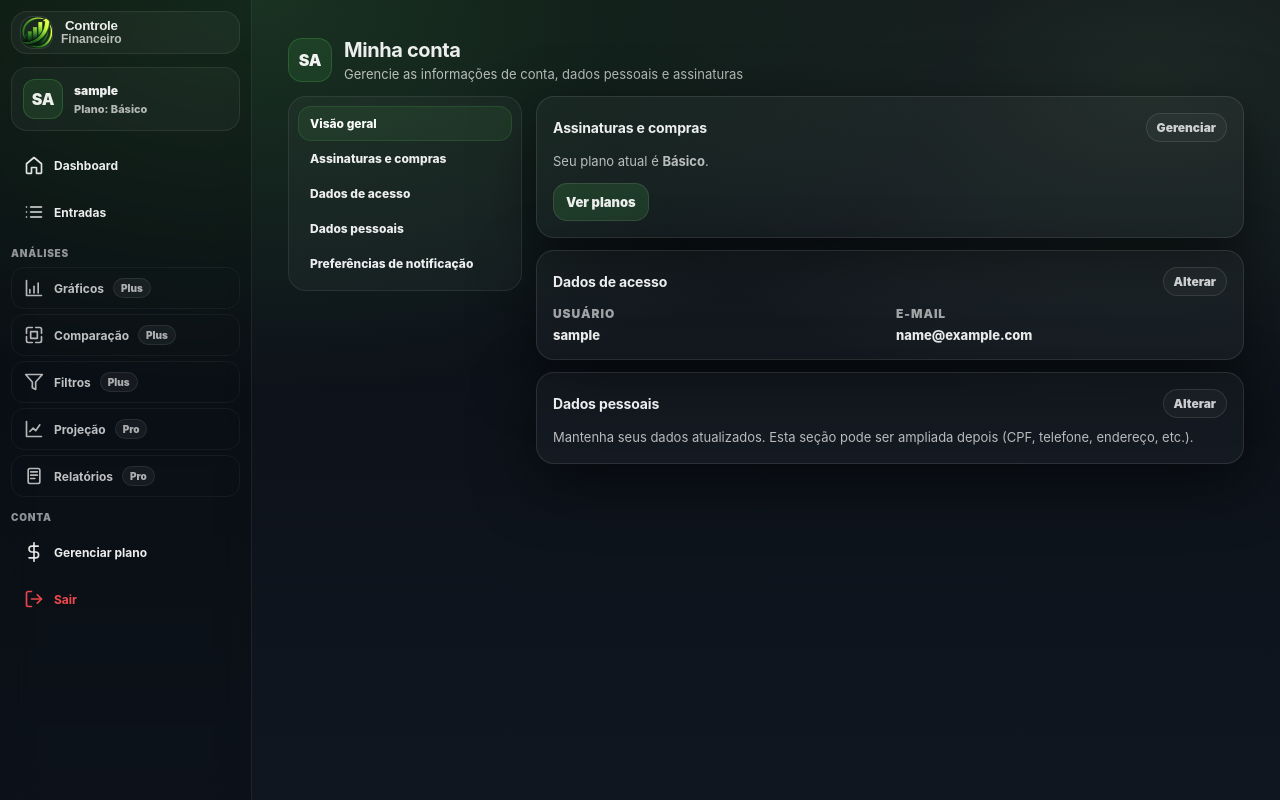
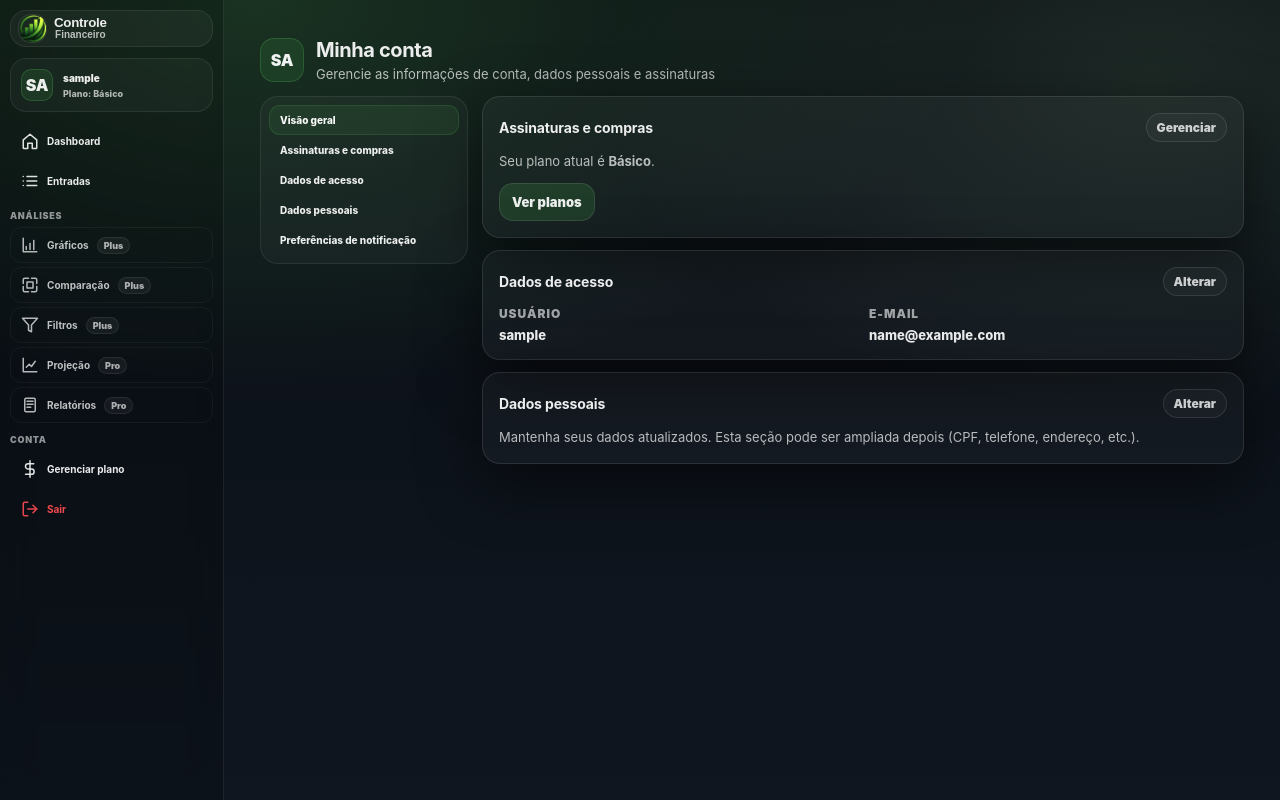
Before and after one commit to RonnyGuilherme1/projeto_orcamento_atualizado_v1, a Flask app: page /app/account in a window 1280 px wide. Run offline with Flask 3, Linux system fonts and the light colour scheme; a user stored in the database is signed in; tables that the repository leaves empty hold one stand-in row (values such as "Sample post").

Commit message:
menu diminuido em 20%

```diff
--- a/static/css/account.css
+++ b/static/css/account.css
@@ -55,7 +55,7 @@ body.app-body input[type="number"]::-webkit-inner-spin-button, body.app-body inp
 }
 
 .app-shell{
-  grid-template-columns: 252px 1fr;
+  grid-template-columns: 224px 1fr;
   min-height: 100vh;
   min-width: 0;
   display: grid;
@@ -64,7 +64,7 @@ body.app-body input[type="number"]::-webkit-inner-spin-button, body.app-body inp
 .sidebar{
   top: 0;
   height: 100vh;
-  padding: 11px;
+  padding: 10px;
   border-right: 1px solid rgba(255, 255, 255, 0.08);
   background: rgba(0, 0, 0, 0.18);
   backdrop-filter: blur(14px);
@@ -75,9 +75,9 @@ body.app-body input[type="number"]::-webkit-inner-spin-button, body.app-body inp
 
 .sidebar-brand{
   align-items: center;
-  gap: 9px;
+  gap: 8px;
   width: 100%;
-  padding: 5px 9px;
+  padding: 4px 8px;
   border-radius: 16px;
   border: 1px solid rgba(255, 255, 255, 0.08);
   background: rgba(255, 255, 255, 0.04);
@@ -93,10 +93,10 @@ body.app-body input[type="number"]::-webkit-inner-spin-button, body.app-body inp
 }
 
 .sidebar-logo{
-  height: 31px;
+  height: 27px;
   border-radius: 12px;
   box-shadow: 0 0 0 1px rgba(255, 255, 255, 0.10);
-  width: 31px;
+  width: 27px;
 }
 
 .sidebar-title{
@@ -110,47 +110,47 @@ body.app-body input[type="number"]::-webkit-inner-spin-button, body.app-body inp
 }
 
 .sidebar-sub{
-  font-size: 12px;
+  font-size: 10px;
   font-weight: 700;
   color: var(--muted);
 }
 
 .sidebar-user{
-  padding: 11px;
+  padding: 10px;
   border-radius: 16px;
   border: 1px solid rgba(255, 255, 255, 0.08);
   background: rgba(255, 255, 255, 0.03);
   display: flex;
   align-items: center;
-  gap: 11px;
-  margin-top: 13px;
+  gap: 10px;
+  margin-top: 11px;
 }
 
 .sidebar-nav{
   display: grid;
-  gap: 5px;
-  margin-top: 13px;
+  gap: 4px;
+  margin-top: 11px;
 }
 
 .nav-section{
   color: rgba(255, 255, 255, 0.55);
-  font-size: 10px;
+  font-size: 9px;
   font-weight: 900;
   text-transform: uppercase;
   letter-spacing: 0.08em;
-  margin: 9px 0 3px;
+  margin: 7px 0 2px;
 }
 
 .nav-item{
   align-items: center;
   justify-content: flex-start;
-  gap: 9px;
-  padding: 9px 11px;
-  border-radius: 13px;
+  gap: 8px;
+  padding: 8px 10px;
+  border-radius: 11px;
   text-decoration: none;
   color: rgba(255, 255, 255, 0.78);
   font-weight: 750;
-  font-size: 12px;
+  font-size: 10px;
   border: 1px solid transparent;
   position: relative;
   display: flex;
@@ -174,10 +174,10 @@ body.app-body input[type="number"]::-webkit-inner-spin-button, body.app-body inp
   border-radius: 999px;
   background: rgba(255, 255, 255, 0.06);
   border: 1px solid rgba(255, 255, 255, 0.10);
-  font-size: 10px;
+  font-size: 9px;
   font-weight: 900;
   color: rgba(255, 255, 255, 0.82);
-  padding: 3px 7px;
+  padding: 2px 6px;
 }
 
 .app-content{
@@ -290,8 +290,8 @@ body.app-body a:hover{
 }
 
 .sidebar-user-avatar{
-  height: 40px;
-  border-radius: 12px;
+  height: 32px;
+  border-radius: 10px;
   display: flex;
   align-items: center;
   justify-content: center;
@@ -299,7 +299,7 @@ body.app-body a:hover{
   letter-spacing: -0.02em;
   background: rgba(76, 175, 80, 0.14);
   border: 1px solid rgba(76, 175, 80, 0.28);
-  width: 40px;
+  width: 32px;
 }
 
 .sidebar-user-meta{
@@ -308,13 +308,13 @@ body.app-body a:hover{
 }
 
 .sidebar-user-name{
-  font-size: 12px;
+  font-size: 10px;
   font-weight: 900;
 }
 
 .sidebar-user-plan{
   font-weight: 800;
-  font-size: 11px;
+  font-size: 9px;
   color: rgba(255, 255, 255, 0.68);
 }
 
@@ -369,18 +369,18 @@ body.app-body a:hover{
 }
 
 :root{
-  --sidebar-w-compact: 78px;
-  --sidebar-w: 252px;
+  --sidebar-w-compact: 69px;
+  --sidebar-w: 224px;
 }
 
 .nav-icon{
-  height: 22px;
+  height: 18px;
   display: inline-flex;
   align-items: center;
   justify-content: center;
-  flex: 0 0 22px;
+  flex: 0 0 18px;
   opacity: 0.95;
-  width: 22px;
+  width: 18px;
 }
 
 .nav-icon svg{
@@ -741,7 +741,7 @@ body.app-body .panel-actions{
 }
 
 .account-grid{
-  grid-template-columns: 234px 1fr;
+  grid-template-columns: 208px 1fr;
   gap: 14px;
   display: grid;
 }
@@ -749,7 +749,7 @@ body.app-body .panel-actions{
 .account-nav{
   border: 1px solid rgba(255, 255, 255, 0.08);
   border-radius: 18px;
-  padding: 9px;
+  padding: 8px;
   position: sticky;
   top: 18px;
   align-self: start;
@@ -757,11 +757,11 @@ body.app-body .panel-actions{
 }
 
 .account-nav-item{
-  padding: 9px 11px;
-  border-radius: 13px;
+  padding: 8px 10px;
+  border-radius: 11px;
   color: rgba(255, 255, 255, 0.82);
   font-weight: 800;
-  font-size: 12px;
+  font-size: 10px;
   border: 1px solid transparent;
   display: block;
 }
```
Also changed, not shown: static/css/app_shell.css (+31 -31 lines), static/css/dashboard.css (+30 -30 lines), static/css/entries.css (+30 -30 lines), static/css/upgrade.css (+30 -30 lines).
